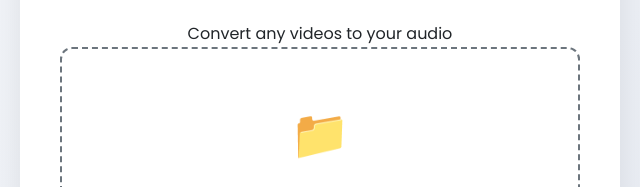
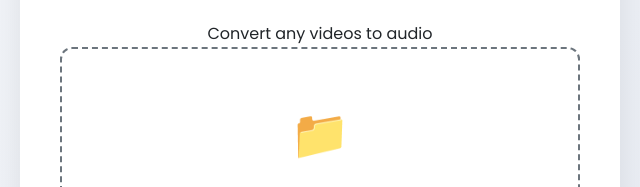
Before and after one commit to MotionSuss/Video-to-audio-converter, a plain HTML site: page index.html in a window 1280 px wide. Shown: the part 291-478 px from the top of the page, 320-960 px from the left. Drawn offline with Linux system fonts and the light colour scheme.

Commit message:
Update index.html

```diff
--- a/index.html
+++ b/index.html
@@ -324,7 +324,7 @@
 <body>
     <div class="container">
         <h1>🎵 Video to Audio Converter <span style="color: var(--accent);">-Motion Suss</span></h1>
-         <p class="subtitle">Convert any videos to your audio</p>
+         <p class="subtitle">Convert any videos to audio</p>
 
         <div class="upload-area" id="uploadArea">
             <div class="upload-icon">📁</div>
```
